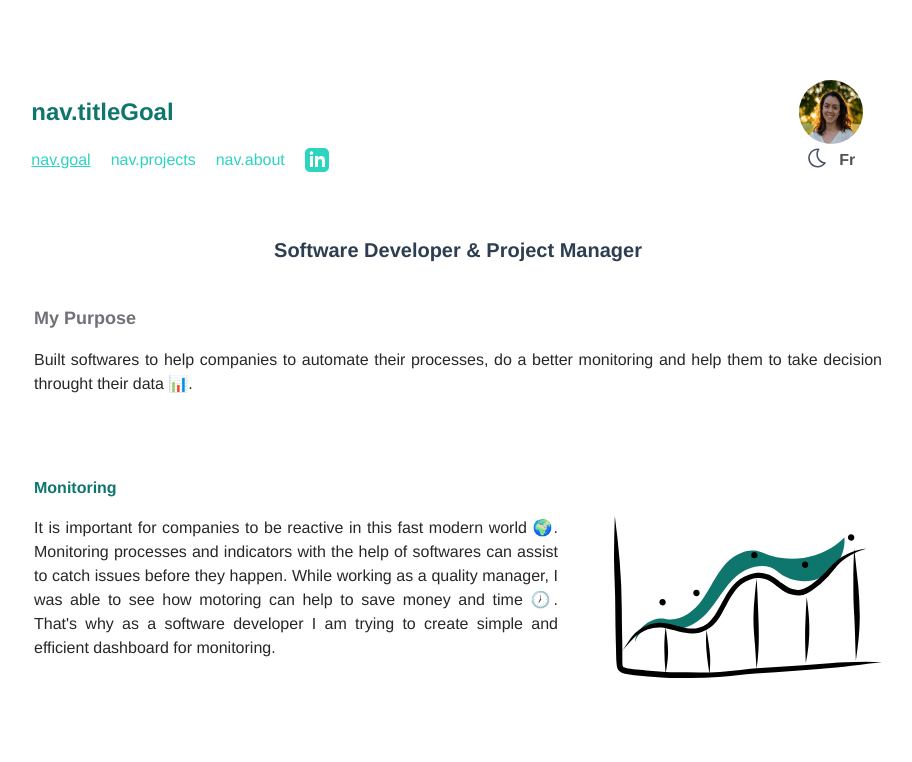
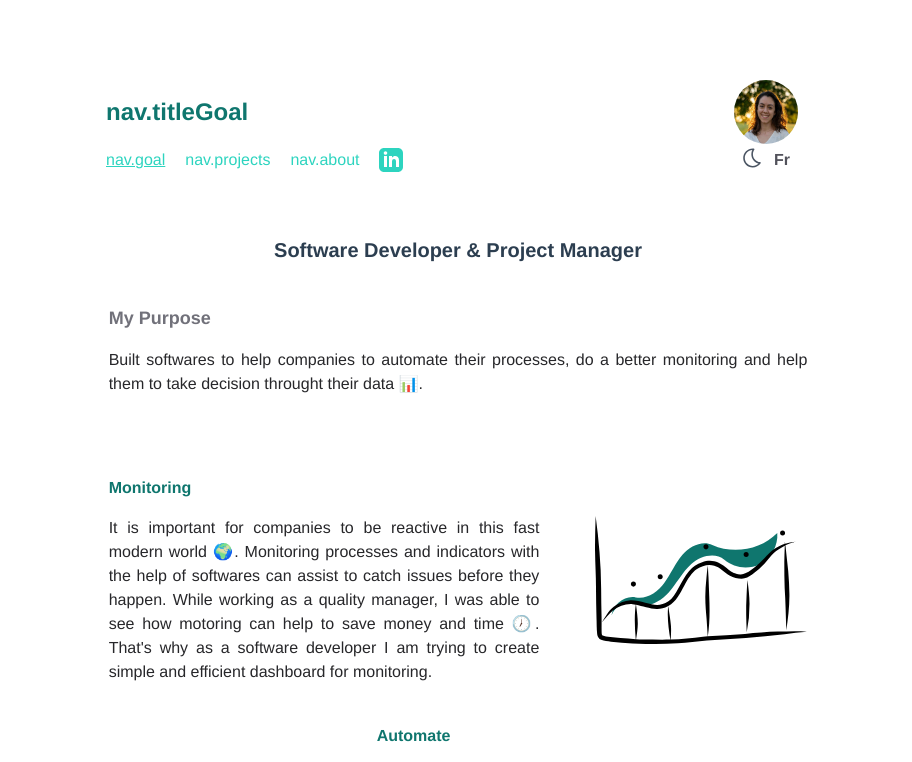
Before and after one commit to jdasilvalima/Vuejs-Porfolio, a Vue app in the folder vue-ts/: page /goal in a window 1280 px wide. Shown: the top 762 px of the page, without its empty margins (182-1094 px from the left). Built offline with nearby package versions, Linux system fonts and the light colour scheme.

Commit message:
improve width size when large screen computer

```diff
--- a/vue-ts/src/views/AboutView.vue
+++ b/vue-ts/src/views/AboutView.vue
@@ -1,5 +1,5 @@
 <template>
-  <div class="about h-screen dark:bg-gray-800">
+  <div class="about h-full dark:bg-gray-800 xl:px-28">
     <Navbar
       :title="$t('nav.titleAbout')"
       :key="$i18n.locale"
--- a/vue-ts/src/views/GoalView.vue
+++ b/vue-ts/src/views/GoalView.vue
@@ -1,12 +1,13 @@
 <template>
-  <div class="h-screen dark:bg-gray-800">
+<div class="h-full dark:bg-gray-800 xl:px-28">
   <Navbar
     :title="$t('nav.titleGoal')"
     :key="$i18n.locale"
     @darkLightChild="darkLightParent"
   />
-    <Goal :updateModeChild="updateMode" />
+  <Goal :updateModeChild="updateMode"/>
 </div>
+
 </template>
 
 <script>
--- a/vue-ts/src/views/NotFoundView.vue
+++ b/vue-ts/src/views/NotFoundView.vue
@@ -1,5 +1,5 @@
 <template>
-  <div class="h-screen flex items-center justify-center dark:bg-gray-800">
+  <div class="h-full flex items-center justify-center dark:bg-gray-800">
     <div>404 | This page could not be found.</div>
   </div>
 </template>
--- a/vue-ts/src/views/ProjectsView.vue
+++ b/vue-ts/src/views/ProjectsView.vue
@@ -1,5 +1,5 @@
 <template>
-  <div class="h-screen dark:bg-gray-800">
+  <div class="h-full dark:bg-gray-800 xl:px-28">
     <Navbar
       :title="$t('nav.titleProjects')"
       :key="$i18n.locale"
```
Lines whose indentation alone changed are shown as unchanged.
